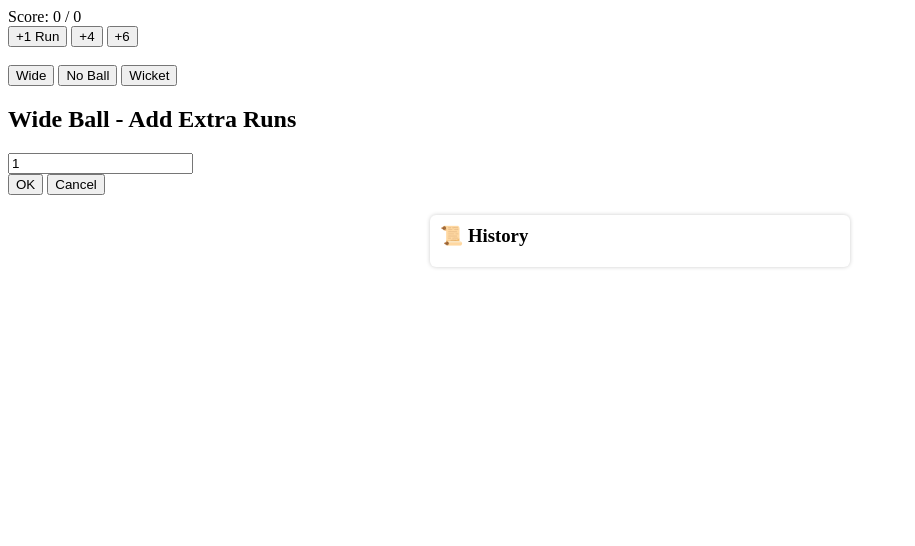
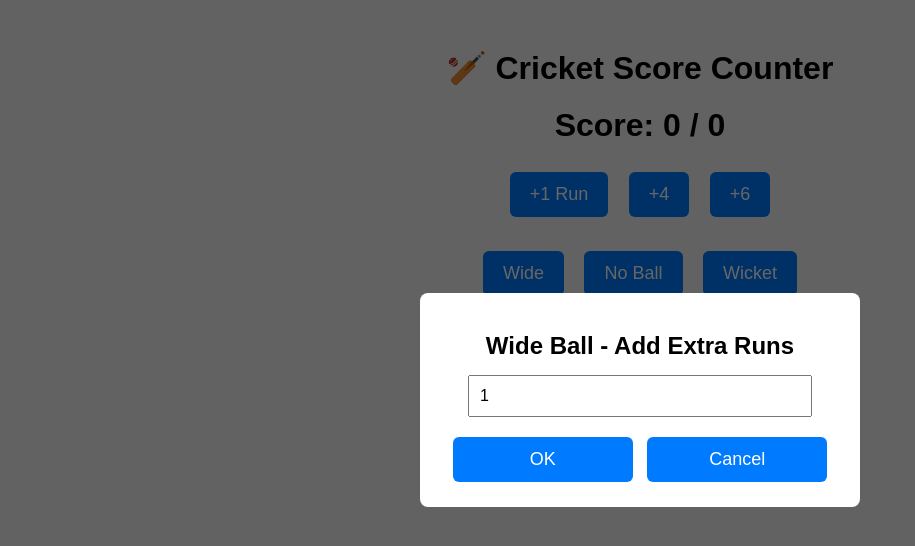
Before and after one commit to naveensamroy/NaveenSamroy.github.io, a plain HTML site: page index.html in a window 1280 px wide. Both pictures are taken after a click on the button "Wide". Shown: the whole page, without its empty margins (0-915 px from the left). Drawn offline with Linux system fonts and the light colour scheme.

Commit message:
Update index.html
Signed-off-by: naveensamroy <naveensamroyus@gmail.com>

```diff
--- a/index.html
+++ b/index.html
@@ -1,18 +1,113 @@
-<!-- Score Display -->
+<!DOCTYPE html>
+<html lang="en">
+<head>
+  <meta charset="UTF-8">
+  <title>Cricket Score Counter</title>
+  <meta name="viewport" content="width=device-width, initial-scale=1.0">
+  <style>
+    body {
+      font-family: Arial, sans-serif;
+      text-align: center;
+      padding: 20px;
+      background: #f5f5f5;
+    }
+    h1 {
+      margin-bottom: 20px;
+    }
+    .score {
+      font-size: 32px;
+      margin: 20px 0;
+      font-weight: bold;
+    }
+    button {
+      padding: 12px 20px;
+      font-size: 18px;
+      margin: 8px;
+      cursor: pointer;
+      border: none;
+      border-radius: 6px;
+      background: #007bff;
+      color: white;
+    }
+    button:hover {
+      background: #0056b3;
+    }
+    /* Popup Modal */
+    .modal {
+      display: none;
+      position: fixed;
+      z-index: 1000;
+      left: 0;
+      top: 0;
+      width: 100%;
+      height: 100%;
+      background: rgba(0,0,0,0.6);
+      justify-content: center;
+      align-items: center;
+    }
+    .modal-content {
+      background: white;
+      padding: 20px;
+      border-radius: 8px;
+      width: 90%;
+      max-width: 400px;
+      text-align: center;
+    }
+    .modal-content h2 {
+      margin-bottom: 15px;
+    }
+    .modal-content input {
+      padding: 10px;
+      width: 80%;
+      font-size: 16px;
+      margin-bottom: 15px;
+    }
+    .modal-content button {
+      width: 45%;
+      margin: 5px;
+    }
+    /* History box */
+    .history {
+      margin-top: 30px;
+      text-align: left;
+      max-width: 400px;
+      margin-left: auto;
+      margin-right: auto;
+      background: white;
+      padding: 15px;
+      border-radius: 8px;
+      box-shadow: 0 0 5px rgba(0,0,0,0.2);
+      max-height: 300px;
+      overflow-y: auto;
+    }
+    .history h3 {
+      margin-top: 0;
+    }
+    .history-entry {
+      padding: 5px 0;
+      border-bottom: 1px solid #ddd;
+    }
+  </style>
+</head>
+<body>
+
+  <h1>🏏 Cricket Score Counter</h1>
   <div class="score">
     Score: <span id="score">0</span> / <span id="wickets">0</span>
   </div>
 
-<!-- Buttons -->
+  <!-- Run Buttons -->
   <button onclick="addRun(1)">+1 Run</button>
   <button onclick="addRun(4)">+4</button>
   <button onclick="addRun(6)">+6</button>
   <br><br>
+
+  <!-- Extra Buttons -->
   <button onclick="openPopup('wide')">Wide</button>
   <button onclick="openPopup('noball')">No Ball</button>
   <button onclick="openPopup('wicket')">Wicket</button>
 
-<!-- Popup (as it is in your code) -->
+  <!-- Popup Modal -->
   <div id="popup" class="modal">
     <div class="modal-content">
       <h2 id="popup-title"></h2>
@@ -23,9 +118,9 @@
     </div>
   </div>
 
-<!-- 🔥 NEW: History Section -->
-<div class="history" style="margin-top:20px; text-align:left; max-width:400px; margin-left:auto; margin-right:auto; background:#fff; padding:10px; border-radius:6px; box-shadow:0 0 4px rgba(0,0,0,0.2); max-height:250px; overflow-y:auto;">
-  <h3 style="margin:0 0 10px 0;">📜 History</h3>
+  <!-- History Section -->
+  <div class="history">
+    <h3>📜 Match History</h3>
     <div id="history-log"></div>
   </div>
 
@@ -41,7 +136,7 @@
 
     function addRun(runs) {
       score += runs;
-    addHistory("+" + runs + " Run(s)");
+      addHistory(`+${runs} Run(s)`);
       updateDisplay();
     }
 
@@ -63,30 +158,34 @@
 
     function applyExtra() {
       let runs = parseInt(document.getElementById("extraRuns").value) || 0;
+
       if (currentType === "wide") {
         score += runs;
-      addHistory("Wide +" + runs + " Run(s)");
+        addHistory(`Wide +${runs} Run(s)`);
       }
       else if (currentType === "noball") {
         score += runs;
-      addHistory("No Ball +" + runs + " Run(s)");
+        addHistory(`No Ball +${runs} Run(s)`);
       }
       else if (currentType === "wicket") {
         wickets++;
         score += runs;
-      addHistory("Wicket (Extra +" + runs + ")");
+        addHistory(`Wicket (Extra +${runs})`);
       }
+
       updateDisplay();
       closePopup();
     }
 
-  // 🔥 NEW: History Function (Reverse Order)
     function addHistory(text) {
       let log = document.getElementById("history-log");
       let entry = document.createElement("div");
-    entry.style.padding = "4px 0";
-    entry.style.borderBottom = "1px solid #ddd";
+      entry.className = "history-entry";
       entry.innerText = text;
-    log.insertBefore(entry, log.firstChild); // reverse order
+      // Insert at top (reverse order)
+      log.insertBefore(entry, log.firstChild);
     }
   </script>
+
+</body>
+</html>
```
Lines whose indentation alone changed are shown as unchanged.
